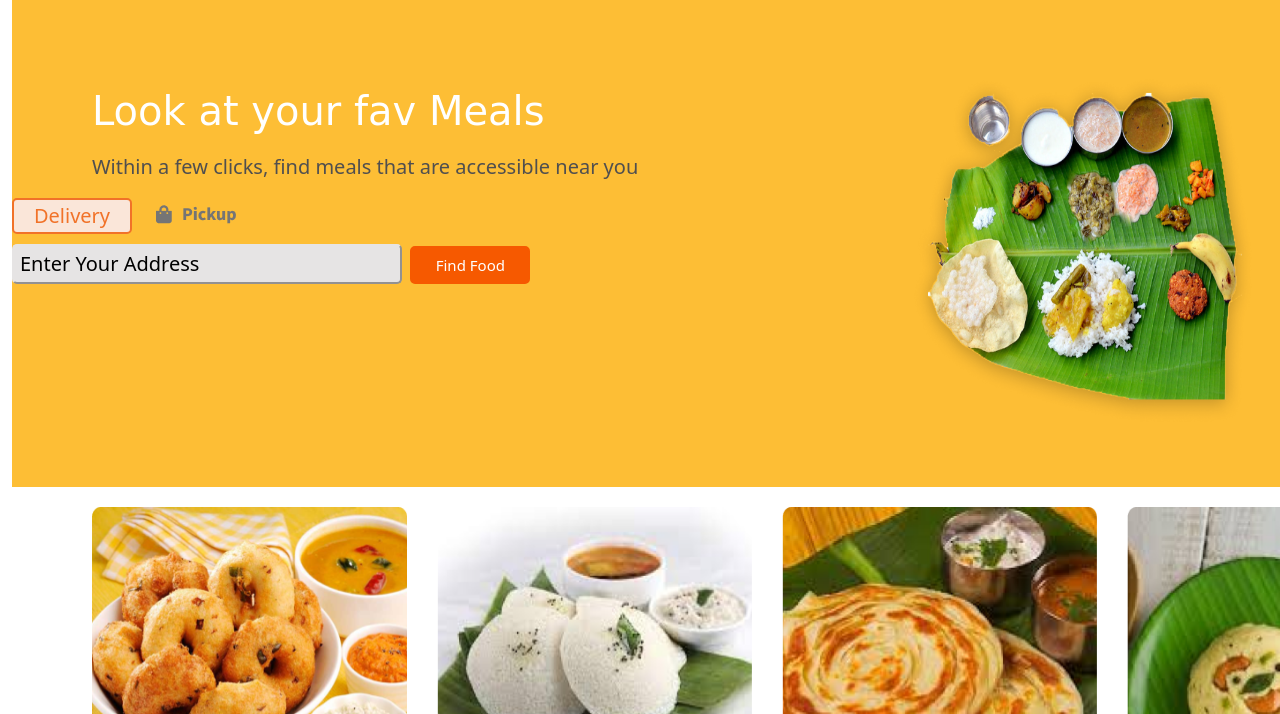
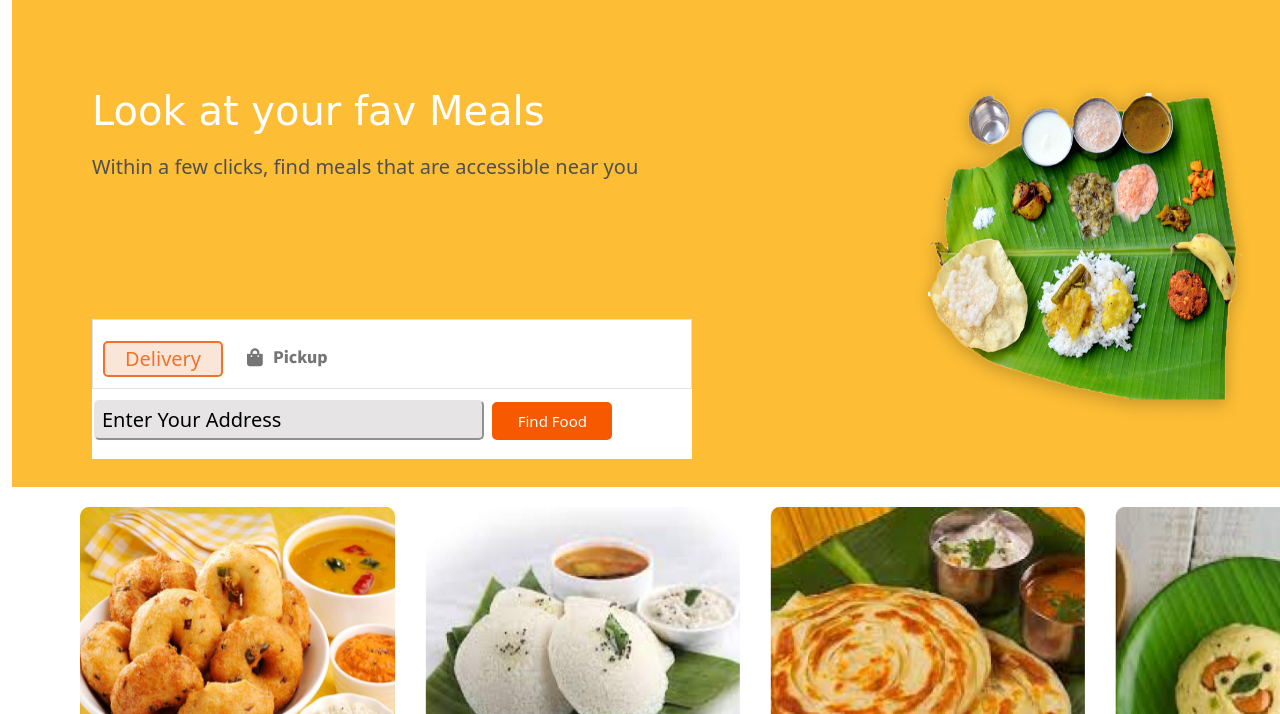
Before and after one commit to Madhu2201/food, a plain HTML site: page index.html in a window 1280 px wide. Shown: the part 86-800 px from the top of the page. Drawn offline with nearby package versions, Linux system fonts and the light colour scheme; a web font is replaced by a local one.

Commit message:
first commit

```diff
--- a/index.html
+++ b/index.html
@@ -34,12 +34,12 @@
 
 </div>
 <h4 class="style1">Within a few clicks, find meals that are accessible near you</h4>
-  <div>
+  <div class="border">
 
     <button class="delivery" type="button">Delivery</button><span><img src="./image/Tab 2.png"></span>
+ </div>
 
-
-  <div >
+  <div class="border1" >
   <button class="border2" type="button">Enter Your Address</button>
 
   <span><button class="border3" type="button">Find Food</button></span>
@@ -215,57 +215,8 @@
   </div>
 </div>
 
-
-
-
-
-
-
-
-
-
-
-
-
-
-
-
-
-
-
-
-
-
-
-
-
-
 <script src="https://cdn.jsdelivr.net/npm/bootstrap@5.3.1/dist/js/bootstrap.bundle.min.js" integrity="sha384-HwwvtgBNo3bZJJLYd8oVXjrBZt8cqVSpeBNS5n7C8IVInixGAoxmnlMuBnhbgrkm" crossorigin="anonymous"></script>
 
  </div>
  </body>
-
-
-
-
-
-
-
-
-
-
-
-
-
-
-
-
-
-
-
-
-
-
-
-
-</hml>
+ </html>
--- a/style.css
+++ b/style.css
@@ -27,8 +27,8 @@ h1{
 }
 
 
-.border{
- border: 2px solid white;
+ .border{
+ border: 2px solid rgb(255, 255, 255);
  margin-left: 80px;
  width: 600px;
  height: 70px;
```
